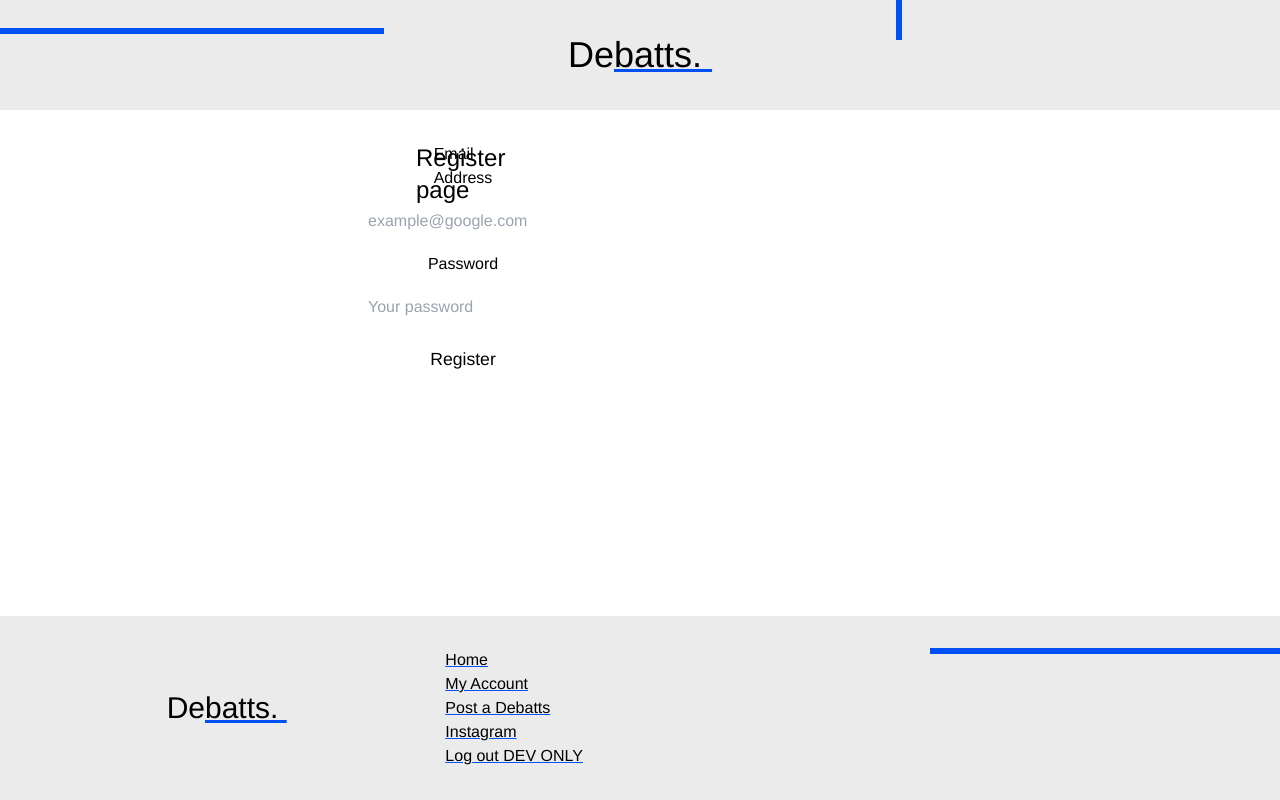
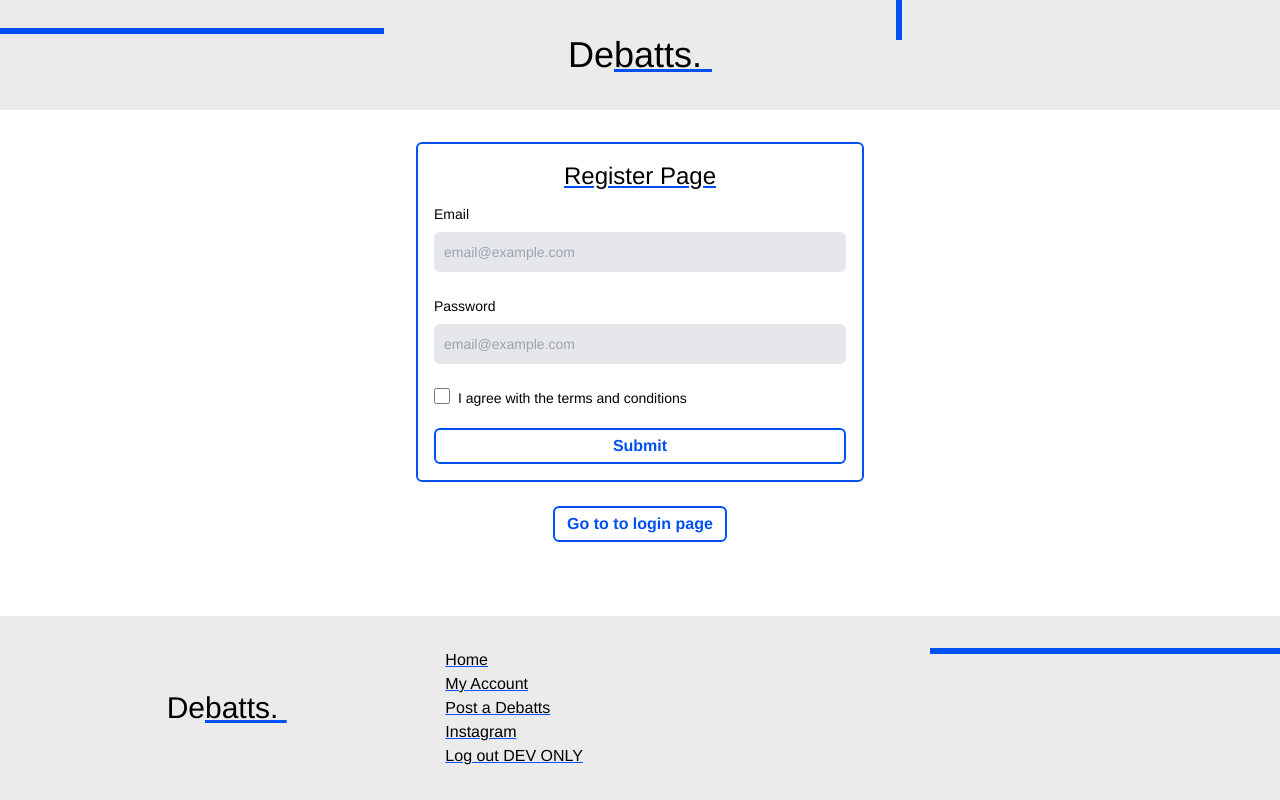
Before and after one commit to Svetlozarg/Debatts, a Next.js app: page /register in a window 1280 px wide. Built offline with nearby package versions, Linux system fonts and the light colour scheme; no server answers.

Commit message:
register apge + styling of inputs and refactoring

```diff
--- /dev/null
+++ b/components/inputs/Checkbox.js
@@ -0,0 +1,29 @@
+export default function Checkbox({
+	children,
+	onChange,
+	id,
+	required,
+	containerClassName,
+}) {
+	return (
+		<div
+			className={
+				"flex flex-row justify-start items-center " + containerClassName
+			}
+		>
+			<input
+				onChange={onChange}
+				type="checkbox"
+				id={id}
+				className=" w-4 h-4 bg-gray-50 rounded-md border border-gray-300 text-black"
+				required={required}
+			></input>
+			<label
+				htmlFor={id}
+				className="ml-2 text-sm h-4 font-medium select-none"
+			>
+				{children}
+			</label>
+		</div>
+	);
+}
--- a/components/inputs/TextInput.js
+++ b/components/inputs/TextInput.js
@@ -10,7 +10,10 @@ export default function TextInput({
 }) {
 	return (
 		<div className={containerClassName}>
-			<label htmlFor={id} className="block mb-2 text-sm font-medium ">
+			<label
+				htmlFor={id}
+				className="block mb-2 text-sm font-medium select-none"
+			>
 				{label}
 			</label>
 			<input
@@ -19,7 +22,7 @@ export default function TextInput({
 				onChange={onChange}
 				placeholder={placeholder}
 				required={required ?? false}
-				className="bg-gray-200 border-0 text-sm rounded-md focus:ring-main/30 focus:border-main border-opacity-40 p-2 transition-all duration-150 w-full"
+				className="bg-gray-200 border-2 border-transparent text-sm rounded-md focus:border-main focus:outline p-2 transition-all duration-150 w-full"
 				pattern={pattern ?? null}
 			></input>
 		</div>
--- a/pages/login.js
+++ b/pages/login.js
@@ -35,14 +35,14 @@ export default function Login() {
 			router.push("/");
 		} catch (err) {
 			console.log(err);
+			// TODO: need to handle login failure
 		}
 	};
 
 	return (
-		// Login Page
 		<main>
 			<LargeContainer className="col-span-full">
-				<h1 className="text-center underline decoration-main">
+				<h1 className="text-center underline decoration-main select-none">
 					Login Page
 				</h1>
 				<form className="grid gap-6" onSubmit={handleLogin}>
@@ -82,7 +82,7 @@ export default function Login() {
 					}}
 					passHref={true}
 				>
-					<ButtonOutline>Register</ButtonOutline>
+					<ButtonOutline>Go to register page</ButtonOutline>
 				</Link>
 			</div>
 		</main>
--- a/pages/register.js
+++ b/pages/register.js
@@ -1,5 +1,11 @@
 import { useState } from "react";
 import { useAuth } from "../context/AuthContext";
+import Link from "next/link";
+
+import ButtonOutline from "../components/buttons/ButtonOutline";
+import LargeContainer from "../components/containers/LargeContainer";
+import TextInput from "../components/inputs/TextInput";
+import Checkbox from "../components/inputs/Checkbox";
 
 export default function Register() {
 	// Get user and register function
@@ -19,22 +25,22 @@ export default function Register() {
 		try {
 			await register(data.email, data.password);
 		} catch (err) {
+			// TODO: handle register failure
 			console.log(err);
 		}
 	};
 
 	return (
-    // Register Page
-    <main className="register-page">
-      <h1>Register page</h1>
-
-      <form onSubmit={handleRegister}>
-        {/* Email Address */}
-        <label htmlFor="email">Email Address</label>
-        <input
+		<main>
+			<LargeContainer className="col-span-full">
+				<h1 className="text-center underline decoration-main select-none">
+					Register Page
+				</h1>
+				<form className="grid gap-6" onSubmit={handleRegister}>
+					<TextInput
+						id="email"
 						type="email"
-          name="email"
-          placeholder="example@google.com"
+						label="Email"
 						onChange={(e) => {
 							setData({
 								...data,
@@ -42,24 +48,37 @@ export default function Register() {
 							});
 						}}
 						required
-        />
-        {/* Password */}
-        <label htmlFor="password">Password</label>
-        <input
+						placeholder="email@example.com"
+					></TextInput>
+					<TextInput
+						id="password"
 						type="password"
-          name="password"
-          placeholder="Your password"
+						label="Password"
 						onChange={(e) => {
 							setData({
 								...data,
 								password: e.target.value,
 							});
 						}}
+						placeholder="email@example.com"
 						required
-        />
-        {/* Submit Button */}
-        <button type="submit">Register</button>
+					></TextInput>
+					<Checkbox required id="TnCs">
+						I agree with the terms and conditions
+					</Checkbox>
+					<ButtonOutline type="submit">Submit</ButtonOutline>
 				</form>
+			</LargeContainer>
+			<div className="col-span-full flex justify-center items-center w-full">
+				<Link
+					href={{
+						pathname: "/login",
+					}}
+					passHref={true}
+				>
+					<ButtonOutline>Go to to login page</ButtonOutline>
+				</Link>
+			</div>
 		</main>
 	);
 }
--- a/styles/globals.css
+++ b/styles/globals.css
@@ -4,7 +4,12 @@
 
 @layer base {
 	* {
-		@apply text-black decoration-main;
+		@apply text-black decoration-main p-0 m-0 box-border;
+	}
+	*,
+	*:focus,
+	*:hover {
+		@apply outline-none;
 	}
 	h1 {
 		@apply text-2xl text-black mb-3;
@@ -13,7 +18,7 @@
 		@apply text-xl text-black mb-2;
 	}
 	a {
-		@apply underline hover:text-main;
+		@apply underline hover:text-main visited:text-black;
 	}
 	ul {
 		@apply list-none;
@@ -23,6 +28,7 @@
 	}
 }
 
+/* Makes sure the footer is always at the bottom in a clean way */
 #main-wrapper {
 	grid-template-rows: auto 1fr auto;
 }
@@ -32,32 +38,3 @@ html,
 body {
 	font-family: Helvetica, sans-serif;
 }
-
-* {
-	padding: 0;
-	margin: 0;
-	box-sizing: border-box;
-}
-
-/* Just for now */
-
-/* Register */
-.register-page form {
-	display: flex;
-	justify-content: center;
-	align-items: center;
-	flex-direction: column;
-	gap: 1rem;
-}
-
-.register-page form input {
-	width: 200px;
-	height: 30px;
-	padding: 5px;
-	font-size: 1rem;
-}
-
-.register-page form button {
-	padding: 0.5rem 2rem;
-	font-size: 1.1rem;
-}
```
Lines whose indentation alone changed are shown as unchanged.
